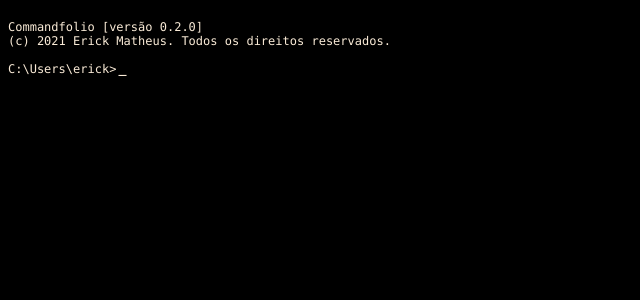
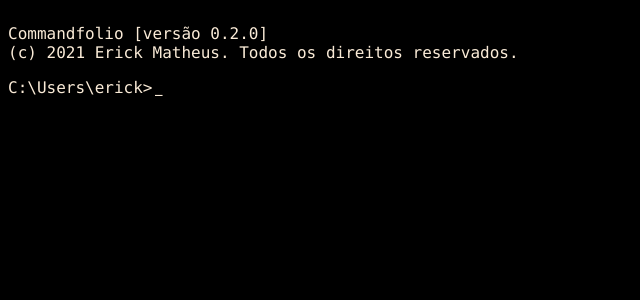
Before and after one commit to rckmath/cmd, a React (Create React App) app: page / in a window 1280 px wide. Shown: the top 300 px of the page, without its empty margins (0-640 px from the left). Built offline with nearby package versions, Linux system fonts and the light colour scheme.

Commit message:
bumping version

```diff
--- a/public/index.html
+++ b/public/index.html
@@ -11,6 +11,17 @@
     />
     <link rel="apple-touch-icon" href="%PUBLIC_URL%/logo192.png" />
     <link rel="manifest" href="%PUBLIC_URL%/manifest.json" />
+    <!-- Google tag (gtag.js) -->
+    <script  async src="https://www.googletagmanager.com/gtag/js?id=G-GC9256P6FP"></script>
+    <script>
+      window.dataLayer = window.dataLayer || [];
+      function gtag() {
+        dataLayer.push(arguments);
+      }
+      gtag("js", new Date());
+
+      gtag("config", "G-GC9256P6FP");
+    </script>
     <title>Commandfolio | Erick Matheus</title>
   </head>
   <body>
--- a/src/App.css
+++ b/src/App.css
@@ -2,7 +2,7 @@
   background-color: #000;
   color: #faebd7;
   font-family: Consolas;
-  font-size: 0.75rem
+  font-size: 1rem
 }
 
 a {
```
Also changed, not shown: package.json (+10 -8 lines), .yarnrc.yml (added), 2 other files (tests, documents, lock files or other folders).
